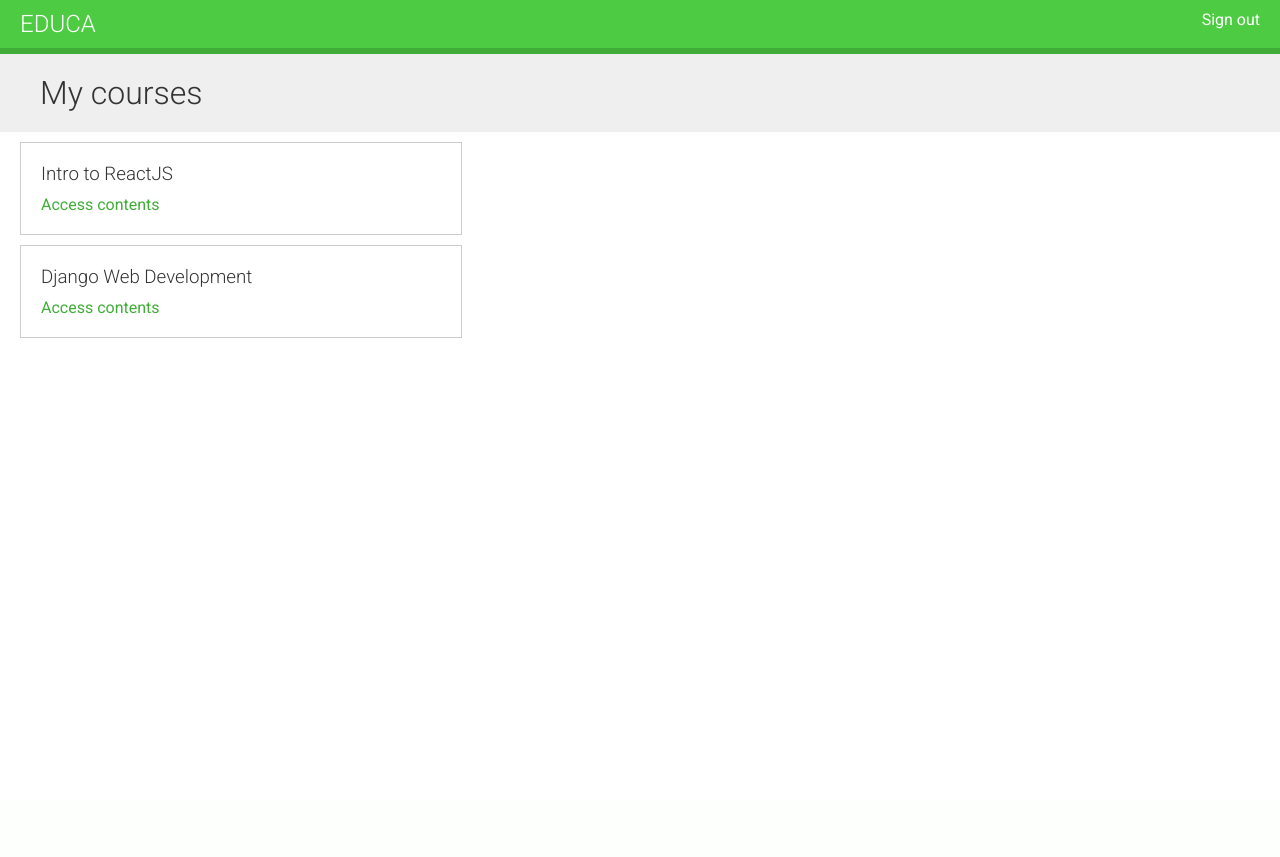
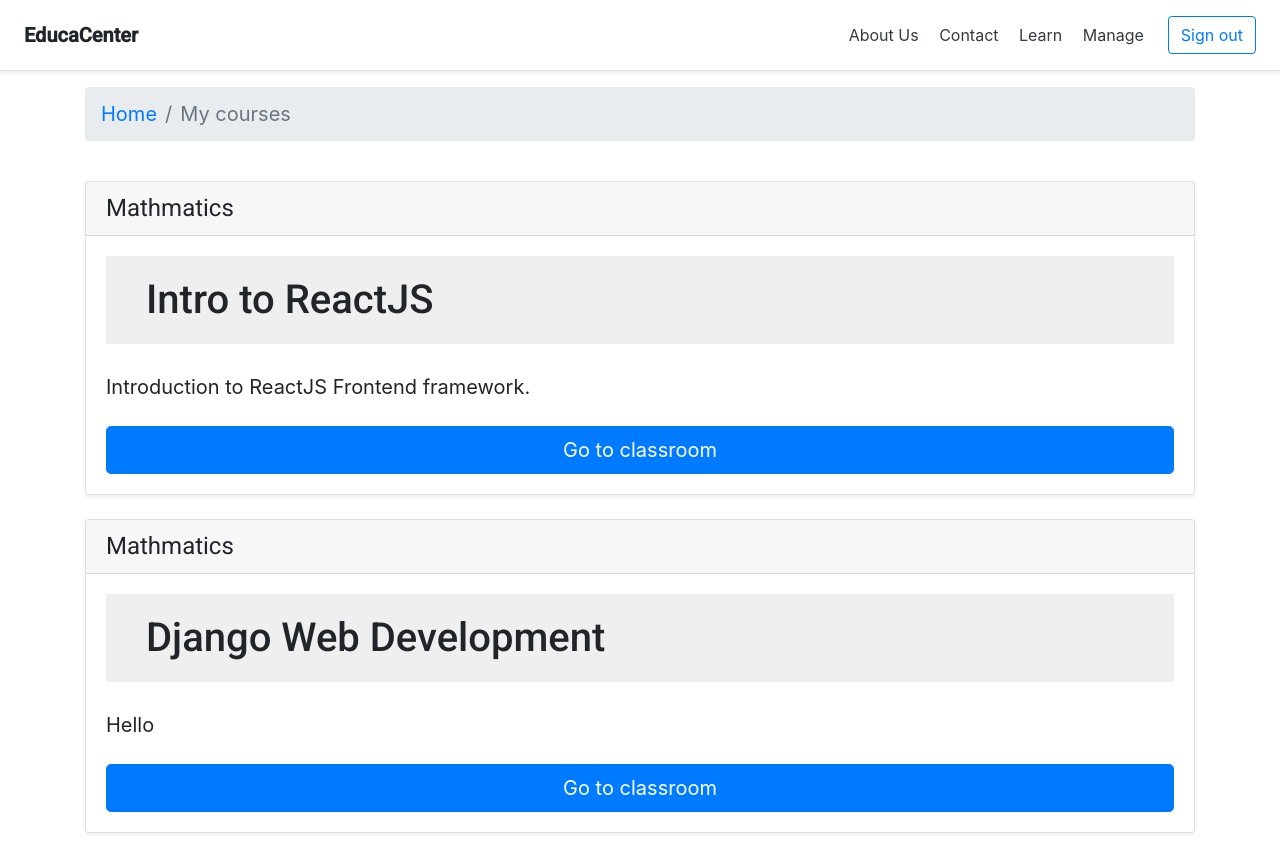
Before and after one commit to kemoszn/educa, a Django app: page /students/courses/ in a window 1280 px wide. Before the commit the page ends 338 px from the top, so only its background shows below. Run offline with Django 3.2, Linux system fonts and the light colour scheme; a user stored in the database is signed in; data comes from the database, SQL or seed files in the repository; both versions use the stored data as it was after the commit; some libraries are stand-ins or nearby versions.

Commit message:
Added boostrap support and changed navigation bar

```diff
--- a/courses/templates/base.html
+++ b/courses/templates/base.html
@@ -4,33 +4,53 @@
 
 <head>
     <meta charset="utf-8" />
+    <meta name="viewport" content="width=device-width, initial-scale=1, shrink-to-fit=no">
     <title>{% block title %}Educa{% endblock %}</title>
     <link href="{% static "css/base.css" %}" rel="stylesheet">
+    <link rel="stylesheet" href="https://stackpath.bootstrapcdn.com/bootstrap/4.4.1/css/bootstrap.min.css"
+        integrity="sha384-Vkoo8x4CGsO3+Hhxv8T/Q5PaXtkKtu6ug5TOeNV6gBiFeWPGFN9MuhOf23Q9Ifjh" crossorigin="anonymous">
 </head>
 
 <body>
-    <div id="header">
-        <a href="/" class="logo">Educa</a>
-        <ul class="menu">
-            {% if request.user.is_authenticated %}
-            <li><a href="{% url "logout" %}">Sign out</a></li>
-            {% else %}
-            <li><a href="{% url "login" %}">Sign in</a></li>
-            {% endif %}
-        </ul>
-    </div>
+<div class="d-flex flex-column flex-md-row align-items-center p-3 px-md-4 mb-3 bg-white border-bottom shadow-sm">
+  <h5 class="my-0 mr-md-auto font-weight-normal"><b>EducaCenter</b></h5>
+  <nav class="my-2 my-md-0 mr-md-3">
+    <a class="p-2 text-dark" href="#">About Us</a>
+    <a class="p-2 text-dark" href="#">Contact</a>
+    <a class="p-2 text-dark" href="{% url "student_course_list" %}">Learn</a>
+    {% if request.user.is_superuser %}
+    <a class="p-2 text-dark" href="{% url "manage_course_list" %}">Manage</a>
+    {% endif %}
+  </nav>
+  {% if request.user.is_authenticated %}
+  <a class="btn btn-outline-primary" href="{% url "logout" %}">Sign out</a>
+  {% else %}
+  <a class="btn btn-outline-primary" href="{% url "login" %}">Sign in</a>
+  {% endif %}
+</div>
+    <div class="container">
     <div id="content">
         {% block content %}
         {% endblock %}
+    </div>
     </div>
     <script src="https://ajax.googleapis.com/ajax/libs/jquery/
 3.3.1/jquery.min.js"></script>
     <script src="https://ajax.googleapis.com/ajax/libs/jqueryui/1.12.1/jquery-
 ui.min.js"></script>
+    <script src="https://code.jquery.com/jquery-3.4.1.slim.min.js"
+        integrity="sha384-J6qa4849blE2+poT4WnyKhv5vZF5SrPo0iEjwBvKU7imGFAV0wwj1yYfoRSJoZ+n" crossorigin="anonymous">
+    </script>
+    <script src="https://cdn.jsdelivr.net/npm/popper.js@1.16.0/dist/umd/popper.min.js"
+        integrity="sha384-Q6E9RHvbIyZFJoft+2mJbHaEWldlvI9IOYy5n3zV9zzTtmI3UksdQRVvoxMfooAo" crossorigin="anonymous">
+    </script>
+    <script src="https://stackpath.bootstrapcdn.com/bootstrap/4.4.1/js/bootstrap.min.js"
+        integrity="sha384-wfSDF2E50Y2D1uUdj0O3uMBJnjuUD4Ih7YwaYd1iqfktj0Uod8GCExl3Og8ifwB6" crossorigin="anonymous">
+    </script>
     <script>
         $(document).ready(function () {
             {% block domready %}
-            {% endblock %}
+             {% endblock %}
         });
     </script>
 </body>
--- a/students/templates/students/course/list.html
+++ b/students/templates/students/course/list.html
@@ -1,13 +1,27 @@
 {% extends "base.html" %}
 {% block title %}My courses{% endblock %}
 {% block content %}
-<h1>My courses</h1>
-<div class="module">
-    {% for course in object_list %}
-    <div class="course-info">
-        <h3>{{ course.title }}</h3>
-        <p><a href="{% url "student_course_detail" course.id %}">
-                Access contents</a></p>
+<nav aria-label="breadcrumb">
+  <ol class="breadcrumb"  style="font-size: 20px;">
+    <li class="breadcrumb-item"><a href="{% url "course_list" %}">Home</a></li>
+    <li class="breadcrumb-item active" aria-current="page">My courses</li>
+  </ol>
+</nav>
+<br>
+{% for course in object_list %}
+<div class="card mb-4 shadow-sm">
+      <div class="card-header">
+        <h4 class="my-0 font-weight-normal">{{ course.subject }}</h4>
+      </div>
+      <div class="card-body">
+        <h1 class="card-title pricing-card-title">{{ course.title }}</h1>
+        <ul class="list-unstyled mt-3 mb-4" style="font-size: 20px;">
+           {{ course.overview }}
+        </ul>
+        <a href="{% url "student_course_detail" course.id %}">
+        <button type="button" class="btn btn-lg btn-block btn-primary">Go to classroom </button>
+        </a>
+      </div>
     </div>
     {% empty %}
     <p>
@@ -16,5 +30,4 @@
         to enroll in a course.
     </p>
     {% endfor %}
-</div>
-{% endblock %}
+    {% endblock %}
```
Also changed, not shown: db.sqlite3.
